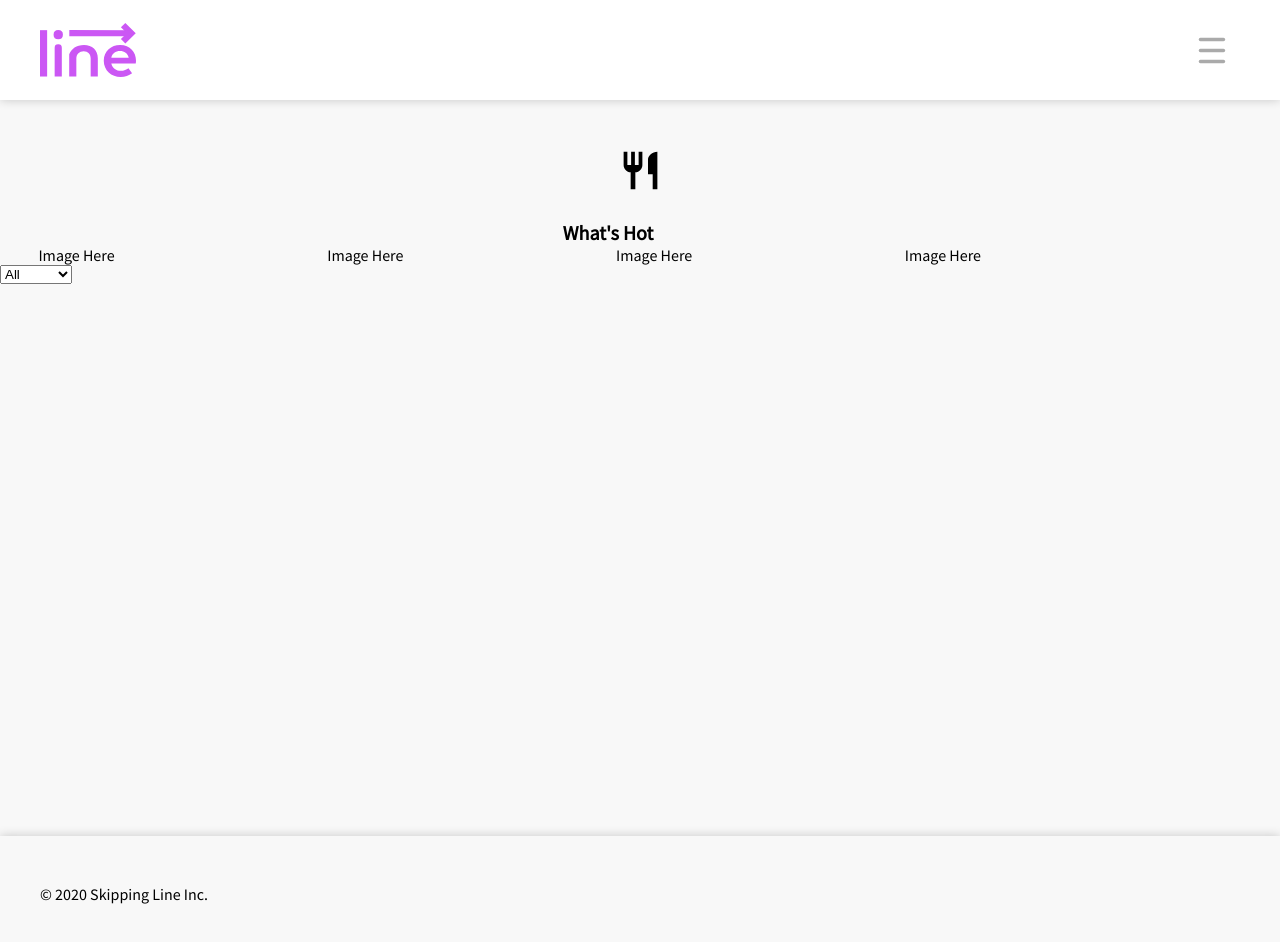
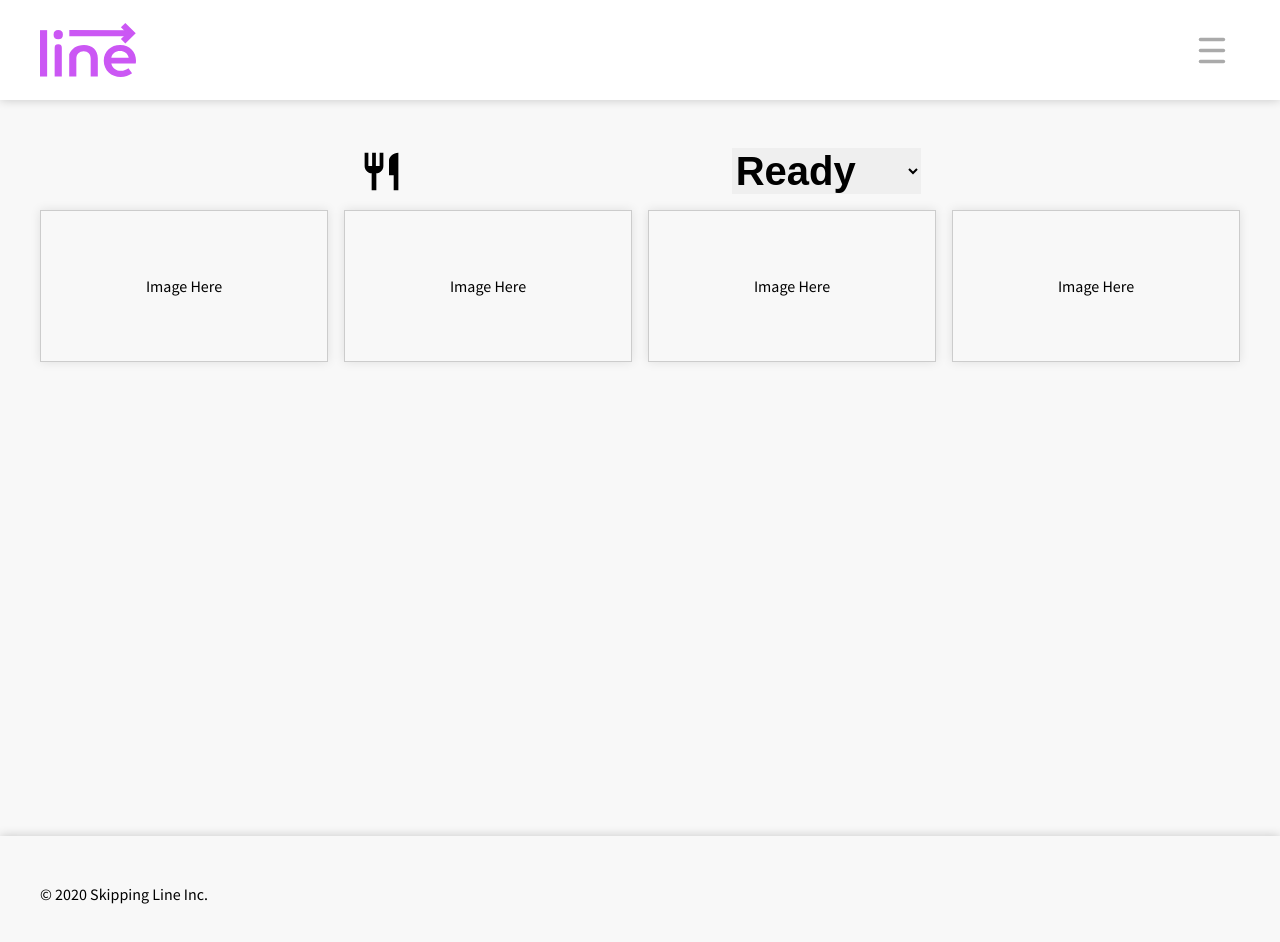
Before and after one commit to skippingline/skippingline.github.io, a React (Create React App) app: page /Restaurant in a window 1280 px wide. Shown: the top 942 px of the page. Built offline with nearby package versions, Linux system fonts and the light colour scheme.

Commit message:
RestaurantPage Update Boxes and Select Menu

```diff
--- a/src/App.js
+++ b/src/App.js
@@ -17,7 +17,6 @@ const navLinks = [
   { url: "/", title: "Home" },
   { url: "/categories", title: "Categories" },
   { url: "/faq", title: "Frequently Asked Questions" },
-  {url: "/Restaurant", title: "Restaurant"},
   { url: "/EstablishmentSignUp", title: "Establishment Sign-Up"}];
 
 
--- a/src/main.scss
+++ b/src/main.scss
@@ -227,9 +227,21 @@ footer {
     }
 }
 
-.restaurantboxes .col-xs-6 div {
+.restaurantdropdown {
+    border: none;
+    color: black;
+    text-decoration: none;
+    font-size: 40px;
+    font-weight: bolder;
+    display: flex;
+    flex-direction: row;
+    justify-content: space-evenly;
+    align-items: center;
+}
+
+.restaurantBoxes .col-xs-6 div{
     border: 1px solid #cccccc;
-    margin-top: 3em;
+    margin-top: 1em;
     height: 150px;
     display: flex;
     justify-content: center;
@@ -281,38 +293,3 @@ footer {
         margin-bottom: 0.25em;
     }
 }
-
-.restaurantdropdown {
-    display: flex;
-    justify-content: center;
-    align-items: center;
-}
-
-.restauranttitle {
-    border: none;
-    color: black;
-    text-decoration: none;
-    font-size: 40px;
-    font-weight: bolder;
-    display: flex;
-    flex-direction: row;
-    justify-content: space-evenly;
-    align-items: center;
-}
-
-.restaurantwhatshot {
-    border: none;
-    color: black;
-    text-decoration: none;
-    font-size: 20px;
-    font-weight: bolder;
-    display: flex;
-    flex-direction: row;
-    justify-content: space-evenly;
-    align-items: center;
-    padding-top: .80em;
-}
-
-.containerrestaurant {
-    width: 95% !important;
-}
--- a/src/pages/Restaurant.js
+++ b/src/pages/Restaurant.js
@@ -3,16 +3,16 @@ import React from 'react';
 const Restaurant = () => {
     return(
         <fragment>
-        <div className="row between-xs restauranttitle">
-            <span><svg xmlns="http://www.w3.org/2000/svg" viewBox="0 0 24 24" height="45px"> <path id="addIcon" d="M11 9H9V2H7v7H5V2H3v7c0 2.12 1.66 3.84 3.75 3.97V22h2.5v-9.03C11.34 12.84 13 11.12 13 9V2h-2v7zm5-3v8h2.5v8H21V2c-2.76 0-5 2.24-5 4z" /></svg></span>
+            <div className="container">
+                    <div className="row between-xs restaurantdropdown">
+                    <svg xmlns="http://www.w3.org/2000/svg" viewBox="0 0 24 24" height="45px"> <path id="addIcon" d="M11 9H9V2H7v7H5V2H3v7c0 2.12 1.66 3.84 3.75 3.97V22h2.5v-9.03C11.34 12.84 13 11.12 13 9V2h-2v7zm5-3v8h2.5v8H21V2c-2.76 0-5 2.24-5 4z" /></svg>
+                    <select className="restaurantdropdown" id="restaurants">
+                        <option value="Ready Right Now">Ready</option>
+                        <option value="What's Trending">Trending</option>
+                        <option value="All">All</option>
+                    </select>
                 </div>
 
-        <div className="containerrestaurant">
-        <div className="row between-xs restaurantwhatshot">
-            <span>What's Hot</span>
-        </div>
-
-        <div className="container">
             <div className="row between-xs restaurantBoxes">
                 <div className="col-xs-6
                                 col-sm-4
@@ -44,15 +44,6 @@ const Restaurant = () => {
             </div>
         </div>
     </div>
-    </div>
-
-    <select className="restaurantdropdown" id="restaurants">
-        <option value="All">All</option>
-        <option value="Mexican">Mexican</option>
-        <option value="Mexican">Mexican</option>
-        <option value="Mexican">Mexican</option>
-        <option value="Mexican">Mexican</option>
-    </select>
     </fragment>
     );
 
```
Lines whose indentation alone changed are shown as unchanged.
